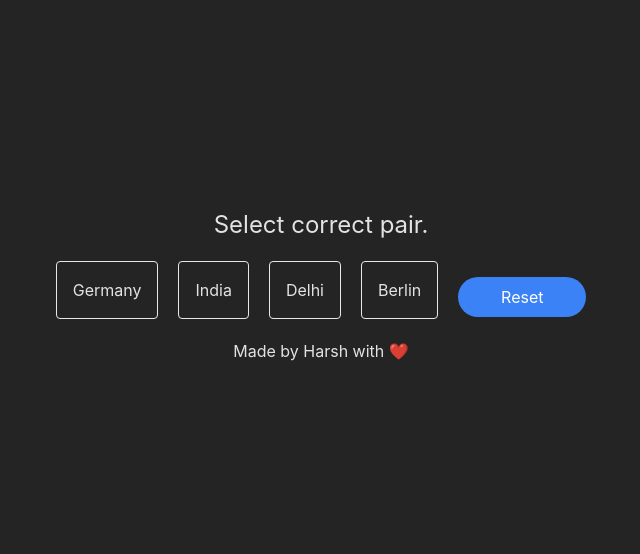
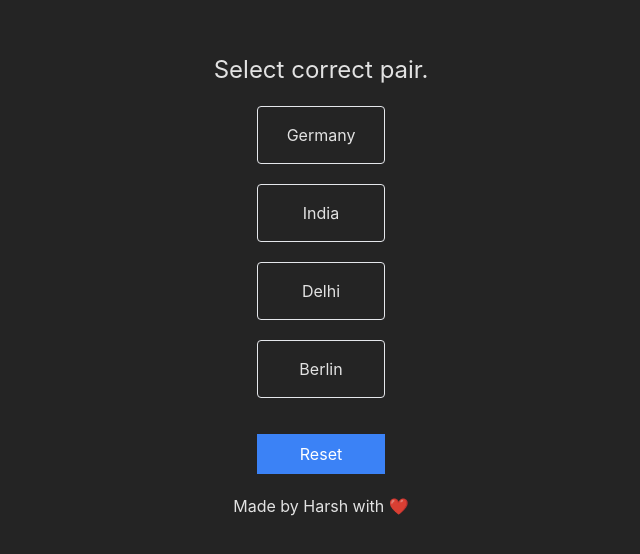
Before and after one commit to Harsh244007/country-game, a Preact app: page / in a window 1280 px wide. Shown: the part 104-658 px from the top of the page, without its empty margins (319-959 px from the left). Built offline with nearby package versions, Linux system fonts and the light colour scheme.

Commit message:
Update app.tsx

```diff
--- a/src/app.tsx
+++ b/src/app.tsx
@@ -63,7 +63,7 @@ const CountryCapitalGame: FunctionComponent<{
   setShowItems(updatedItems);
 };
   return (
-    <div className="flex flex-wrap gap-5 justify-around align-center">
+    <div className="flex flex-col flex-wrap gap-5 justify-around align-center">
       {showItems.length != 0 ? (
         showItems.map((e, i) => {
           return (
@@ -85,7 +85,7 @@ const CountryCapitalGame: FunctionComponent<{
       )}
       <button
   onClick={handleReset}
-  className="w-32 h-10 bg-blue-500 text-white rounded-full mt-4"
+  className="w-32 h-10 bg-blue-500 text-white mt-4"
 >
   Reset
 </button>
```
